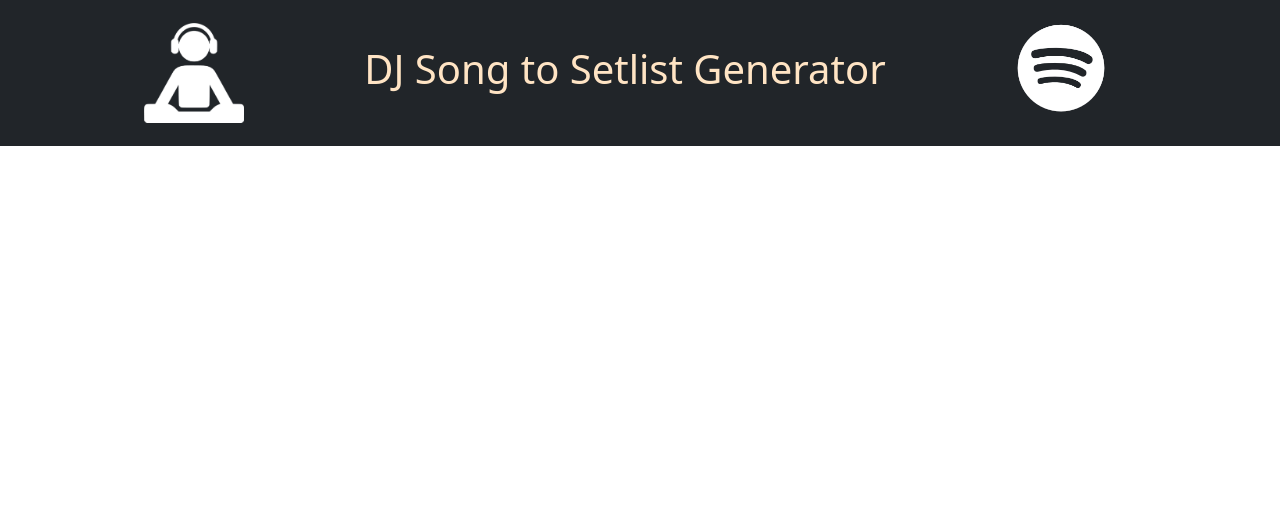
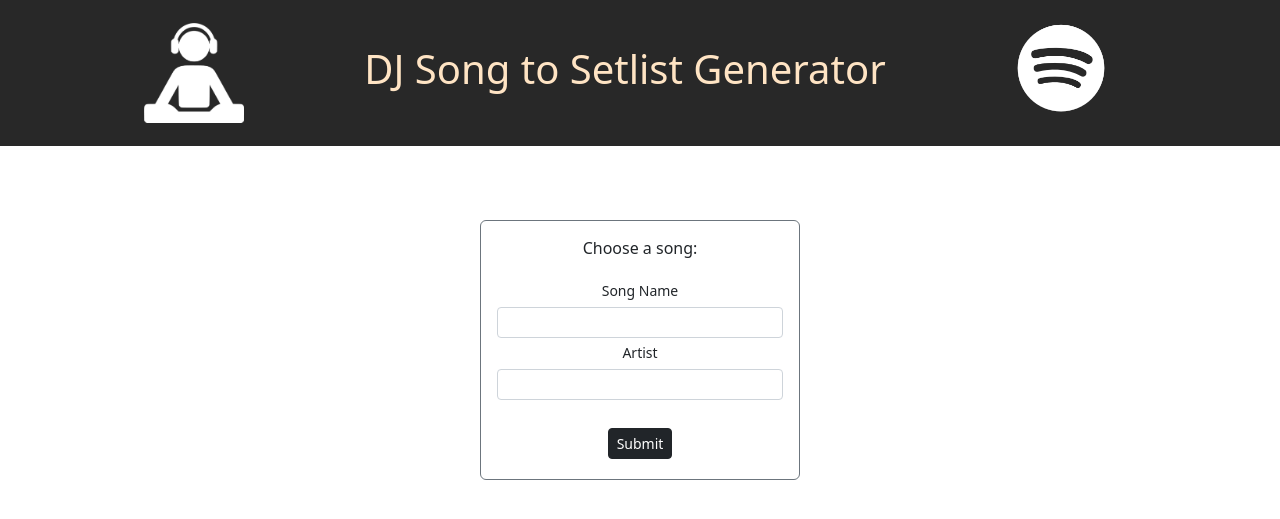
Before and after one commit to gabriella-martin/DJ-Flask-App, a Flask app: page / in a window 1280 px wide. Shown: the top 519 px of the page. Run offline with Flask 2, Linux system fonts and the light colour scheme.

Commit message:
style pages

```diff
--- a/templates/index.html
+++ b/templates/index.html
@@ -3,18 +3,39 @@
   <head>
     <meta charset="utf-8">
     <meta name="viewport" content="width=device-width, initial-scale=1">
-    <title>Bootstrap demo</title>
+    <title>DJ Flask App</title>
     <link href="https://cdn.jsdelivr.net/npm/bootstrap@5.2.3/dist/css/bootstrap.min.css" rel="stylesheet" integrity="sha384-rbsA2VBKQhggwzxH7pPCaAqO46MgnOM80zW1RWuH61DGLwZJEdK2Kadq2F9CUG65" crossorigin="anonymous">
   </head>
   <body>
-    <nav class="navbar navbar-dark bg-dark justify-content-center">
-                <img style="position: relative;   right: 120px;" src="static/DJ.png" height="100" width = "auto">
+    <nav class="navbar justify-content-center" style="background-color: #282828;">
+                <img style="position: relative;   right: 120px;" src="/static/DJ.png" height="100" width = "auto">
                 <h1 style= "color: bisque;" >DJ Song to Setlist Generator</h1>
 
 
-                <img style="position: relative;   left: 110px;"src="static/spotify.png" height="130" width = "auto">
+                <img style="position: relative;   left: 110px;"src="/static/spotify.png" height="130" width = "auto">
       </nav>
+    <br>
+    <br>
+      <center>
+      <div class="border border-secondary rounded " style="width: 25%;;margin-top: 2%; outline-offset: 10%;">
+        <center>
+        <form method ="POST" action="" style="padding: 5%;">
+          {{ form.hidden_tag() }}
+          <fieldset class="form-group ">
+              <p>Choose a song:</p>
+              <div class="form-group " >
+                  {{ form.song.label(class="form-control-label form-control-sm") }}
+                  {{ form.song(class="form-control form-control-sm") }} </div>
+              <div class="form-group">
+                  {{ form.artist.label(class="form-control-label form-control-sm") }}
+                  {{ form.artist(class="form-control form-control-sm") }}</div>
+                <br>
+              <button type="submit" class="btn btn-dark btn-sm m-1 ">Submit</button>
+            </center>
 
+        </form>
+      </div>
+    </center>
 
 
     <script src="https://cdn.jsdelivr.net/npm/bootstrap@5.2.3/dist/js/bootstrap.bundle.min.js" integrity="sha384-kenU1KFdBIe4zVF0s0G1M5b4hcpxyD9F7jL+jjXkk+Q2h455rYXK/7HAuoJl+0I4" crossorigin="anonymous"></script>
```
